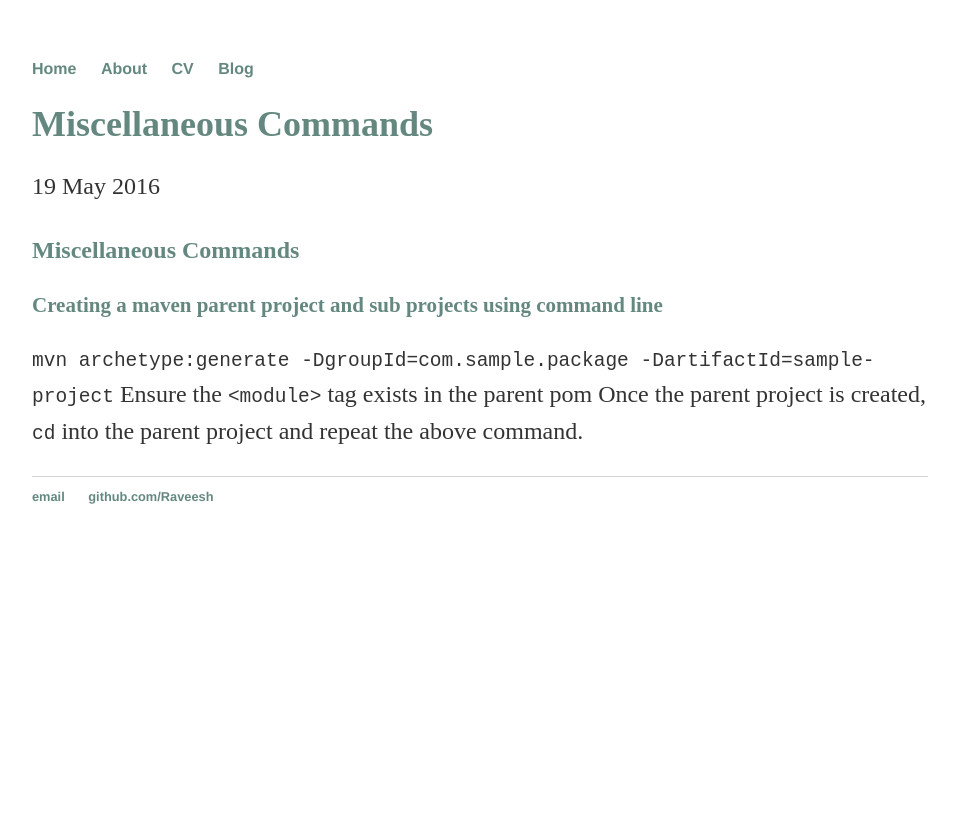
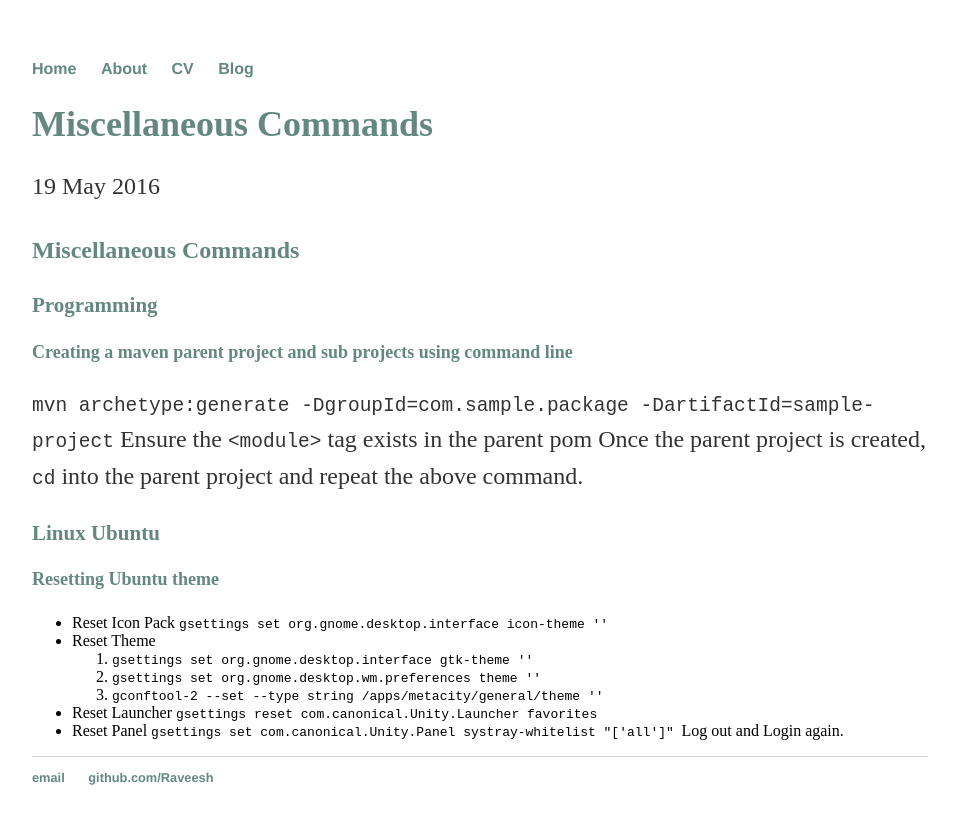
Before and after one commit to jainshailesh/Raveesh.github.io, a Jekyll site: the page built from _posts/2016-05-23-misc-commands-cheatsheet.md, in a window 1280 px wide. Shown: the top 824 px of the page, without its empty margins (160-1119 px from the left). Built offline with Jekyll 4.4.1, drawn with Linux system fonts in a browser that asks for light colours.

Commit message:
Resetting Ubuntu Theme

```diff
--- a/_posts/2016-05-23-misc-commands-cheatsheet.md
+++ b/_posts/2016-05-23-misc-commands-cheatsheet.md
@@ -6,8 +6,21 @@ date: 2016-05-19
 
 ## Miscellaneous Commands
 
-### Creating a maven parent project and sub projects using command line
+### Programming
+#### Creating a maven parent project and sub projects using command line
 
 `mvn archetype:generate -DgroupId=com.sample.package -DartifactId=sample-project`
 Ensure the  `<module>` tag exists in the parent pom
 Once the parent project is created, `cd` into the parent project and repeat the above command.
+
+### Linux Ubuntu
+#### Resetting Ubuntu theme
+
+* Reset Icon Pack `gsettings set org.gnome.desktop.interface icon-theme ''`
+* Reset Theme
+  1. `gsettings set org.gnome.desktop.interface gtk-theme ''`
+  2. `gsettings set org.gnome.desktop.wm.preferences theme ''`
+  3. `gconftool-2 --set --type string /apps/metacity/general/theme ''`
+* Reset Launcher `gsettings reset com.canonical.Unity.Launcher favorites`
+* Reset Panel `gsettings set com.canonical.Unity.Panel systray-whitelist "['all']" `
+Log out and Login again.
```
